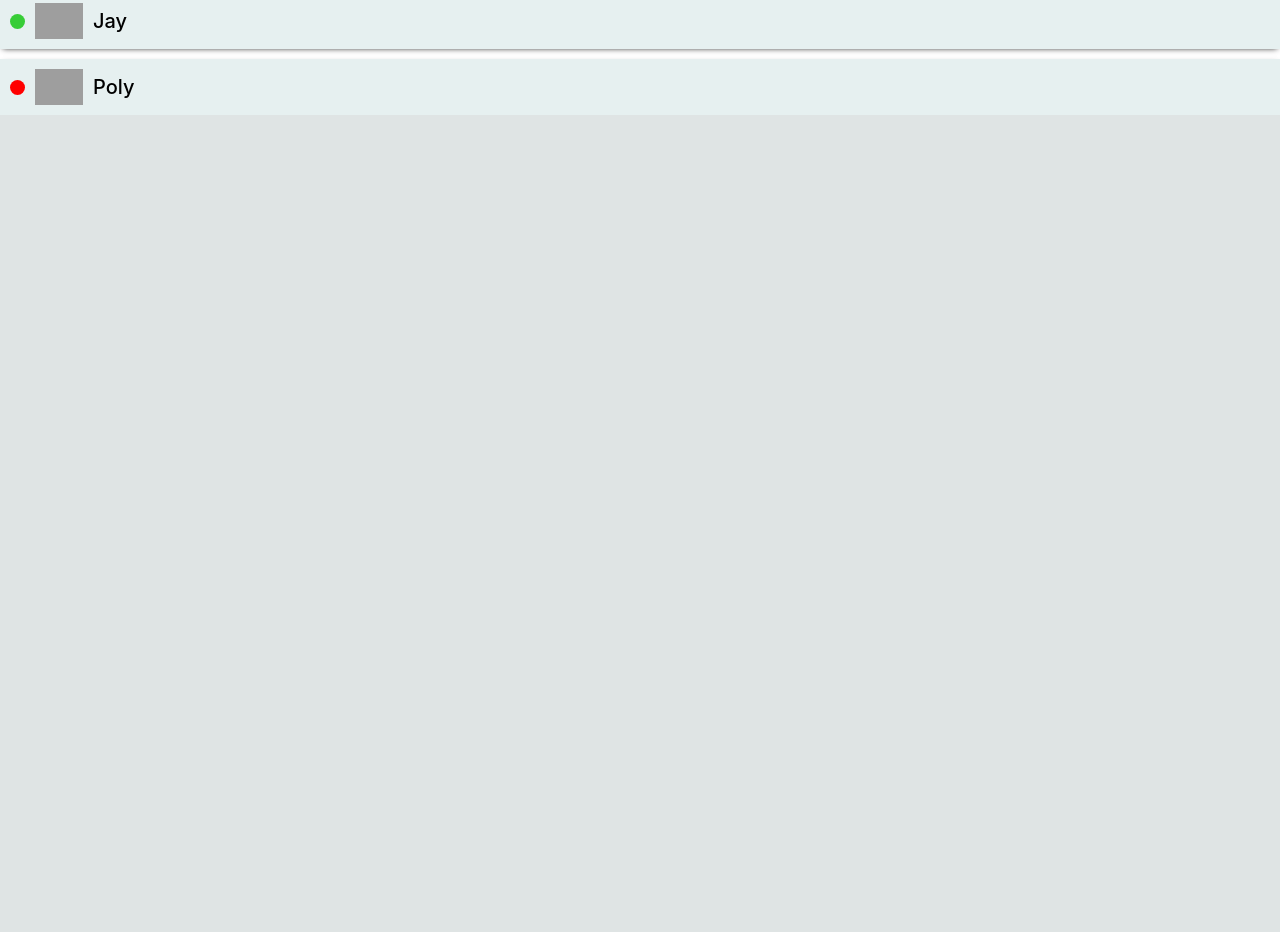
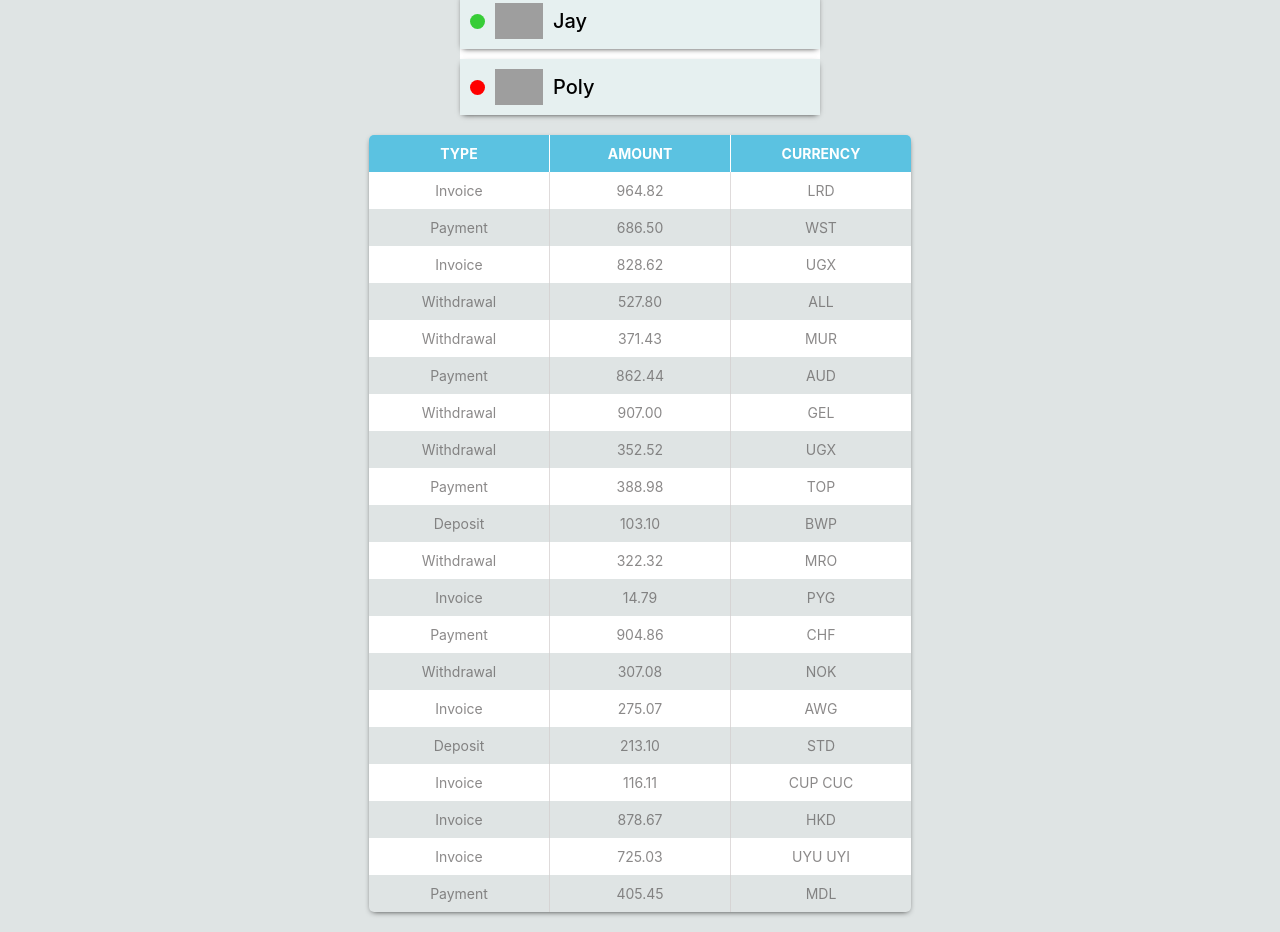
Before and after one commit to SergeyMushtukov/goit-react-hw-01-components, a React (Create React App) app: page / in a window 1280 px wide. Shown: the part 936-1868 px from the top of the page. Before the commit the page ends 1051 px from the top, so only its background shows below. Built offline with nearby package versions, Linux system fonts and the light colour scheme; grey boxes are pictures that could not be loaded.

Commit message:
Сделал четыре компонента

```diff
--- a/src/components/App.jsx
+++ b/src/components/App.jsx
@@ -1,28 +1,11 @@
 import { Profile } from './profile/Profile';
 import { Statistics } from './statistics/Statistics';
 import { FriendList } from './friendList/FriendList';
+import { TransactionHistory } from './transactionHistory/TransactionHistory';
 import user from './user';
 import data from './data';
 import friends from './friends';
-
-
-
-// export const App = () => {
-//   return (
-//     <div
-//       style={{
-//         height: '100vh',
-//         display: 'flex',
-//         justifyContent: 'center',
-//         alignItems: 'center',
-//         fontSize: 40,
-//         color: '#010101'
-//       }}
-//     >
-//       React homework template
-//     </div>
-//   );
-// };
+import transactions from './transactions';
 
 export const App = () => {
   return (
@@ -36,6 +19,7 @@
       />
       <Statistics title="Upload  stats" stats={data} />
       <FriendList friends={friends} />
+      <TransactionHistory items={transactions} />
     </>
   );
 };
--- a/src/components/friendList/FriendList.module.css
+++ b/src/components/friendList/FriendList.module.css
@@ -1,5 +1,9 @@
 .friendList {
+    width: 360px;
+    margin-left: auto;
+    margin-right: auto;
     background-color: #fff;
+    margin-bottom: 20px;
 }
 
 .item {
--- /dev/null
+++ b/src/components/transactionHistory/TransactionHistory.jsx
@@ -0,0 +1,37 @@
+import PropTypes from 'prop-types';
+import css from './TransactionHistory.module.css';
+import clsx from 'clsx';
+
+export const TransactionHistory = ({ items }) => {
+  return (
+    <table className={css.transactionHistory}>
+      <thead>
+        <tr>
+          <th>Type</th>
+          <th>Amount</th>
+          <th>Currency</th>
+        </tr>
+      </thead>
+      <tbody>
+        {items.map(({ id, type, amount, currency }) => (
+          <tr key={id}>
+            <td className = {css.type}>{type}</td>
+            <td>{amount}</td>
+            <td>{currency}</td>
+          </tr>
+        ))}
+      </tbody>
+    </table>
+  );
+};
+
+TransactionHistory.propTypes = {
+  items: PropTypes.arrayOf(
+    PropTypes.shape({
+      id: PropTypes.string.isRequired,
+      type: PropTypes.string.isRequired,
+      amount: PropTypes.string.isRequired,
+      currency: PropTypes.string.isRequired,
+    })
+  ),
+};
--- /dev/null
+++ b/src/components/transactionHistory/TransactionHistory.module.css
@@ -0,0 +1,43 @@
+.transactionHistory {
+  margin-left: auto;
+  margin-right: auto;
+  margin-bottom: 20px;
+  border-collapse: collapse;
+  border-radius: 5px;
+  overflow: hidden;
+  box-shadow: 0px 2px 6px -3px #050504;
+  font-size: 14px;
+  text-align: center;
+}
+
+.transactionHistory thead {
+  background-color: rgb(91, 194, 225);
+}
+
+.transactionHistory th {
+  width: 160px;
+  padding: 10px;
+  color: #fff;
+  text-transform: uppercase;
+}
+
+.transactionHistory th:not(:last-child) {
+  border-right: 1px solid #fff;
+}
+
+.transactionHistory td:not(:last-child) {
+  border-right: 1px solid #d4ceceba;
+}
+
+.transactionHistory td {
+  padding: 10px;
+  color: #5e5b5bb7;
+}
+
+.transactionHistory tbody tr:nth-child(2n + 1) {
+  background-color: #fff;
+}
+
+.type {
+    text-transform: capitalize;
+}
--- /dev/null
+++ b/src/components/transactions.json
@@ -0,0 +1,122 @@
+[
+  {
+    "id": "1e0700a2-5183-4291-85cc-2065a036a683",
+    "type": "invoice",
+    "amount": "964.82",
+    "currency": "LRD"
+  },
+  {
+    "id": "a30f821b-4d25-4ff0-abdd-e340b3f0dd2b",
+    "type": "payment",
+    "amount": "686.50",
+    "currency": "WST"
+  },
+  {
+    "id": "44dca67a-8e5a-4798-bf8e-b15efd4e1abd",
+    "type": "invoice",
+    "amount": "828.62",
+    "currency": "UGX"
+  },
+  {
+    "id": "ea8ed3dc-2b68-4a53-905a-53ecb0adef33",
+    "type": "withdrawal",
+    "amount": "527.80",
+    "currency": "ALL"
+  },
+  {
+    "id": "ea76146a-0b00-4b80-bc02-a8c822176712",
+    "type": "withdrawal",
+    "amount": "371.43",
+    "currency": "MUR"
+  },
+  {
+    "id": "63ca02f9-d637-46b5-9237-f3b24425e029",
+    "type": "payment",
+    "amount": "862.44",
+    "currency": "AUD"
+  },
+  {
+    "id": "ed0263e8-59a5-4bf1-87e0-2bb88e53dc34",
+    "type": "withdrawal",
+    "amount": "907.00",
+    "currency": "GEL"
+  },
+  {
+    "id": "6013bad0-750c-4691-8bc2-d8f2b43969c4",
+    "type": "withdrawal",
+    "amount": "352.52",
+    "currency": "UGX"
+  },
+  {
+    "id": "252c7be4-8b06-4fa7-8d42-61fb835b70d5",
+    "type": "payment",
+    "amount": "388.98",
+    "currency": "TOP"
+  },
+  {
+    "id": "4eaab41b-b967-40ac-82ed-85fc66f646f1",
+    "type": "deposit",
+    "amount": "103.10",
+    "currency": "BWP"
+  },
+  {
+    "id": "9648a350-8469-42d5-8bf3-18090de5fe67",
+    "type": "withdrawal",
+    "amount": "322.32",
+    "currency": "MRO"
+  },
+  {
+    "id": "9c5c25fb-1a95-4b2f-8d1f-4c4426d677cc",
+    "type": "invoice",
+    "amount": "14.79",
+    "currency": "PYG"
+  },
+  {
+    "id": "43ef232c-80e9-4d6f-b48a-b22405620de3",
+    "type": "payment",
+    "amount": "904.86",
+    "currency": "CHF"
+  },
+  {
+    "id": "5161682e-e620-4019-ab0a-24ceb10fbd20",
+    "type": "withdrawal",
+    "amount": "307.08",
+    "currency": "NOK"
+  },
+  {
+    "id": "7b119d71-42e6-4c42-a141-6818b07bb9ff",
+    "type": "invoice",
+    "amount": "275.07",
+    "currency": "AWG"
+  },
+  {
+    "id": "a4f65722-65c4-4c28-b1f4-b8ed988bb205",
+    "type": "deposit",
+    "amount": "213.10",
+    "currency": "STD"
+  },
+  {
+    "id": "c6e5784b-0ca3-48d6-86e5-b5128af5a523",
+    "type": "invoice",
+    "amount": "116.11",
+    "currency": "CUP CUC"
+  },
+  {
+    "id": "c9ebed6a-3a02-4b49-ac0d-0534b51f2bfd",
+    "type": "invoice",
+    "amount": "878.67",
+    "currency": "HKD"
+  },
+  {
+    "id": "a4a98b0e-b22c-438b-9f83-de2df52110c8",
+    "type": "invoice",
+    "amount": "725.03",
+    "currency": "UYU UYI"
+  },
+  {
+    "id": "b39bfa7a-0166-4c47-94d6-87d20590f746",
+    "type": "payment",
+    "amount": "405.45",
+    "currency": "MDL"
+  }
+]
```
